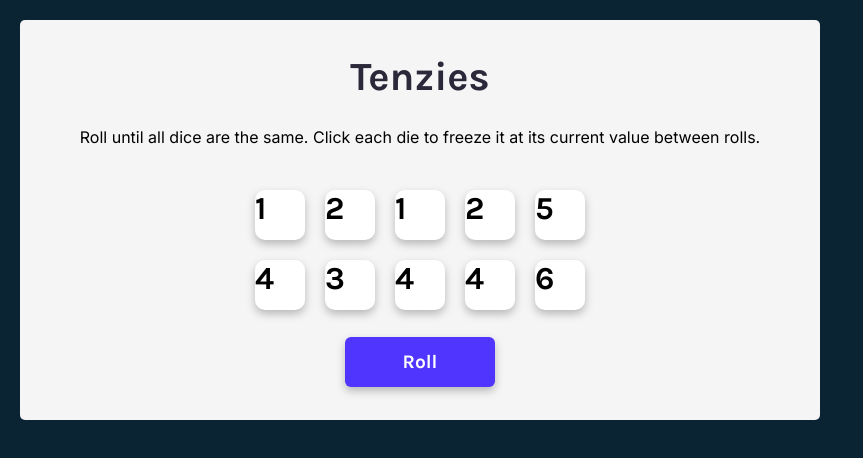
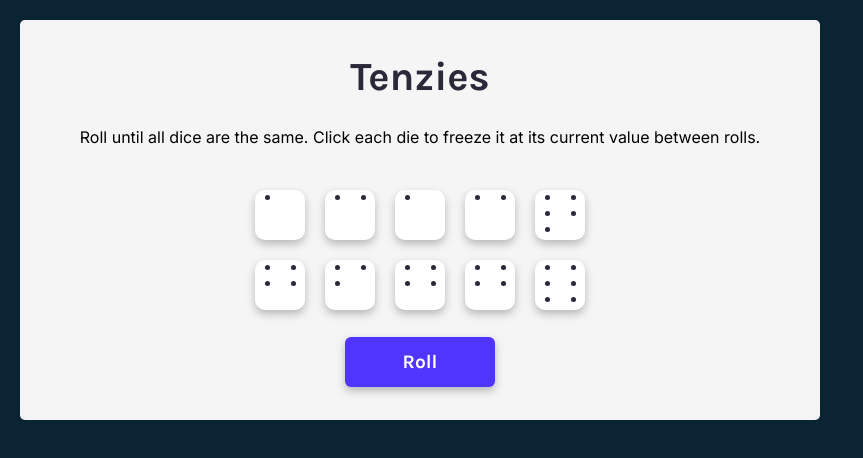
Before and after one commit to parm234/practice-projects, a React (Create React App) app in the folder reactJs/tenzies_game/: page / in a window 1280 px wide. Shown: the top 458 px of the page, without its empty margins (0-863 px from the left). Built offline with nearby package versions, Linux system fonts and the light colour scheme.

Commit message:
add dots on the dices

```diff
--- a/reactJs/tenzies_game/src/Components/Die.js
+++ b/reactJs/tenzies_game/src/Components/Die.js
@@ -1,15 +1,22 @@
+import Dots from "./Dot"
 
 export default function Die(props){
     const styles = {
         backgroundColor: props.isHeld ? "#59E391" : "white"
     }
 
+    let dots =[]
+        for(let i =0;i<props.value;i++)
+        {
+            dots.push(<Dots/>)
+        }
+
     return (
         <div className="die--face"
             style={styles}
             onClick={props.holdDice}
         >
-            {props.value}
+            {dots}
         </div>
     )
 }
```
